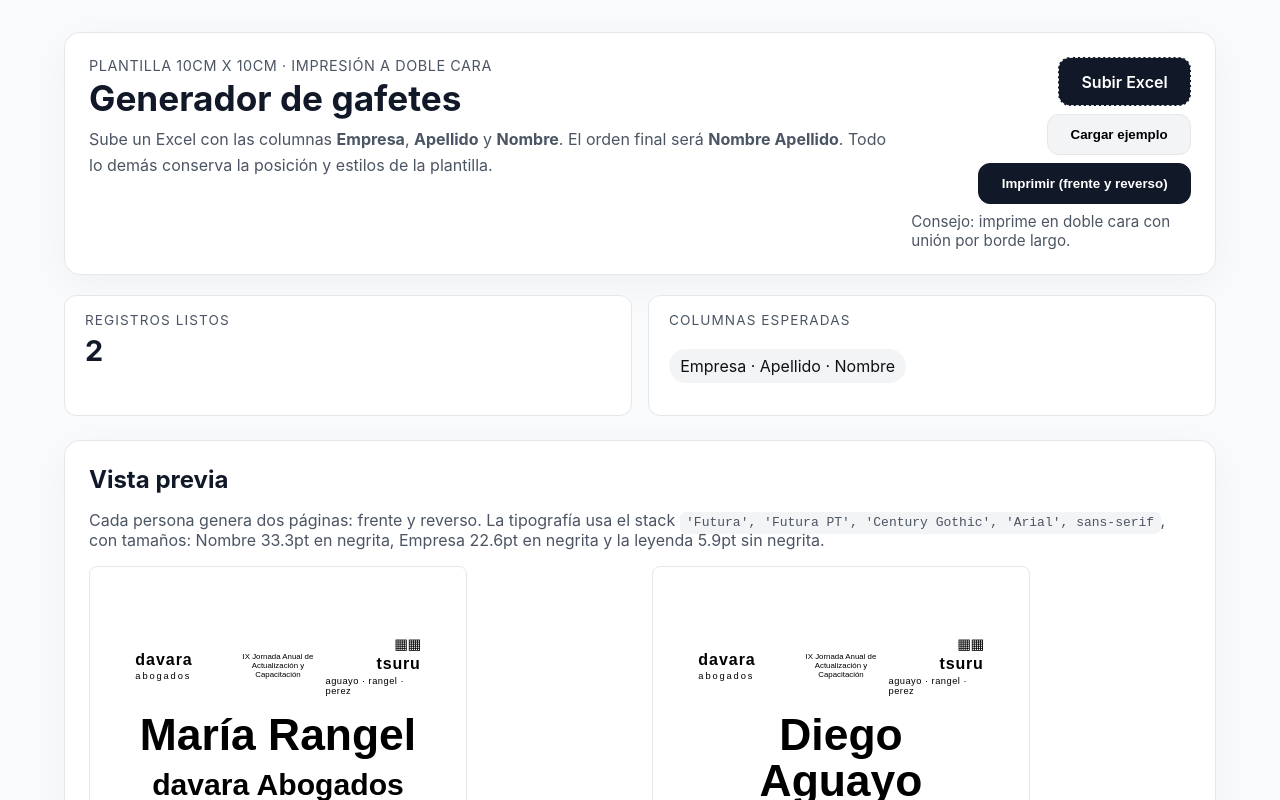
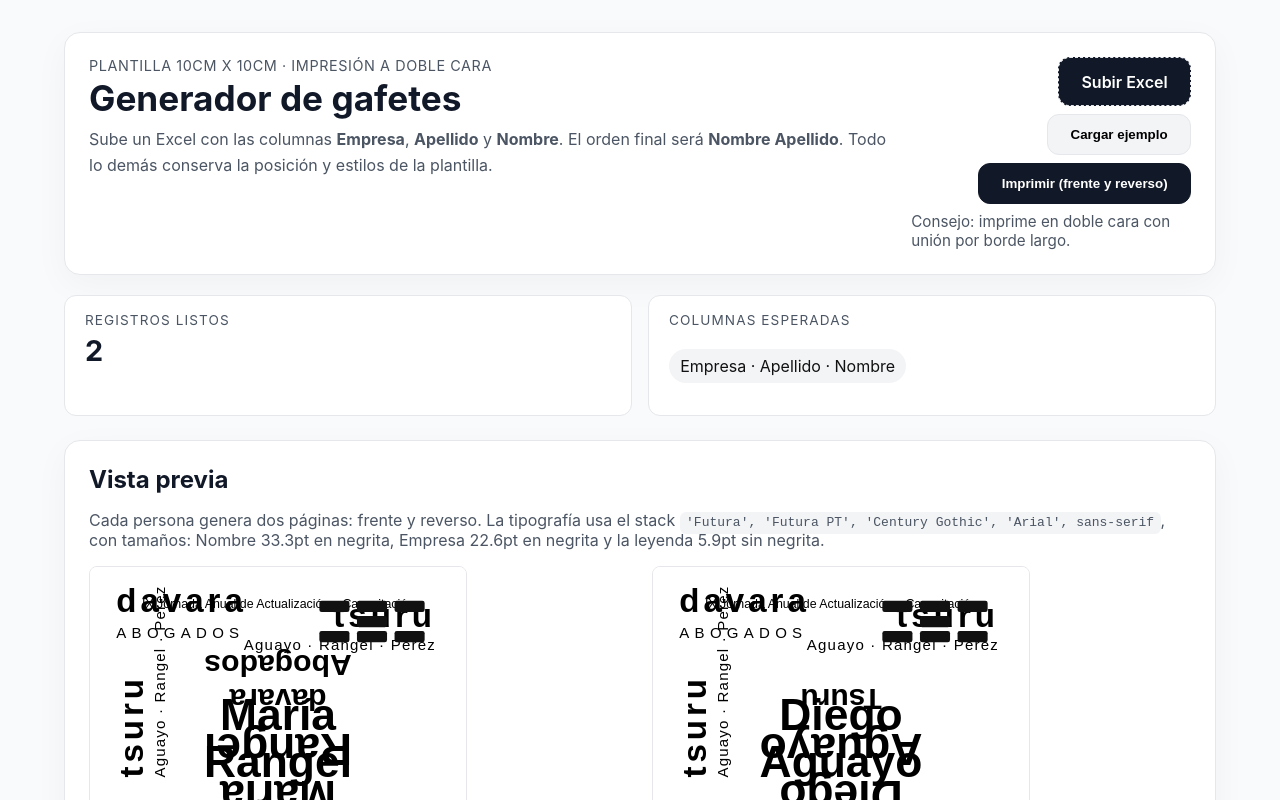
Before and after one commit to vicvaz074/automatizacion_nombres, a React (Vite) app: page / in a window 1280 px wide. Both pictures are taken after a click on the button "Cargar ejemplo". Shown: the top 800 px of the page. Built offline with nearby package versions, Linux system fonts and the light colour scheme.

Commit message:
Use template backgrounds for badges

```diff
--- a/src/App.css
+++ b/src/App.css
@@ -203,100 +203,33 @@ button.ghost {
   background: white;
   border: 1px solid var(--border);
   border-radius: 8px;
-  padding: 18mm 12mm;
-  display: flex;
-  flex-direction: column;
-  justify-content: space-between;
   overflow: hidden;
   color: #000;
 }
 
-.face-row {
-  display: grid;
-  grid-template-columns: repeat(3, 1fr);
-  align-items: center;
-  font-family: 'Futura', 'Futura PT', 'Century Gothic', 'Arial', sans-serif;
-}
-
-.face-row--top {
-  margin-bottom: 4mm;
-}
-
-.face-row--bottom {
-  margin-top: 4mm;
-}
-
-.logo {
-  text-transform: lowercase;
-  color: #000;
-  font-family: 'Futura', 'Futura PT', 'Century Gothic', 'Arial', sans-serif;
-}
-
-.logo-davara {
-  display: flex;
-  flex-direction: column;
-  gap: 0.6mm;
-  justify-self: start;
-}
-
-.logo-davara__brand {
-  font-weight: 700;
-  letter-spacing: 0.06em;
-}
-
-.logo-davara__role {
-  font-size: 7pt;
-  letter-spacing: 0.2em;
-}
-
-.logo-tsuru {
-  display: flex;
-  flex-direction: column;
-  gap: 0.8mm;
-  align-items: flex-end;
-  justify-self: end;
-}
-
-.logo-tsuru__icon {
-  font-size: 11pt;
-  letter-spacing: -0.05em;
-}
-
-.logo-tsuru__brand {
-  font-weight: 700;
-  letter-spacing: 0.05em;
-}
-
-.logo-tsuru__role {
-  font-size: 7pt;
-  letter-spacing: 0.05em;
-}
-
-.logo-tsuru--vertical,
-.logo-davara--vertical {
-  align-self: start;
-}
-
-.event-text {
-  text-align: center;
-  font-family: 'Futura', 'Futura PT', 'Century Gothic', 'Arial', sans-serif;
-  font-size: 5.9pt;
-  font-weight: 400;
-  color: #000;
-}
-
-.event-text--center {
-  margin-bottom: 6mm;
+.badge__template {
+  position: absolute;
+  inset: 0;
+  width: 100%;
+  height: 100%;
+  object-fit: contain;
 }
 
 .names {
+  position: absolute;
+  left: 50%;
+  transform: translateX(-50%);
+  top: 33mm;
   text-align: center;
   display: grid;
   gap: 2.6mm;
+  z-index: 1;
 }
 
 .names--mirrored {
-  transform: rotate(180deg);
+  top: auto;
+  bottom: 33mm;
+  transform: translateX(-50%) rotate(180deg);
 }
 
 .name {
@@ -310,60 +243,6 @@ button.ghost {
   margin: 0;
   font-size: 22.6pt;
   font-weight: 700;
-}
-
-.face-row--bottom .logo {
-  justify-self: center;
-}
-
-.logo-tsuru--mirrored,
-.logo-davara--mirrored {
-  transform: rotate(180deg);
-  text-align: center;
-}
-
-.face-corners {
-  position: absolute;
-  inset: 0;
-  pointer-events: none;
-}
-
-.logo-davara--corner,
-.logo-tsuru--corner {
-  position: absolute;
-  font-size: 9pt;
-}
-
-.logo-davara--rotated,
-.logo-tsuru--rotated {
-  transform: rotate(180deg);
-  top: 8mm;
-  left: 8mm;
-}
-
-.logo-tsuru--corner.logo-tsuru--rotated {
-  left: auto;
-  right: 8mm;
-}
-
-.logo-davara--bottom,
-.logo-tsuru--bottom {
-  bottom: 8mm;
-  left: 8mm;
-}
-
-.logo-tsuru--bottom {
-  left: auto;
-  right: 8mm;
-}
-
-.event-text--mirrored {
-  position: absolute;
-  bottom: 6mm;
-  left: 50%;
-  transform: translateX(-50%) rotate(180deg);
-  width: 100%;
-  text-align: center;
 }
 
 code {
--- a/src/App.jsx
+++ b/src/App.jsx
@@ -33,92 +33,21 @@ function buildAttendees(rows) {
 
 function BadgeFace({ attendee, variant = 'front' }) {
   const { fullName, company } = attendee
+  const templateSrc = variant === 'front' ? '/template-front.svg' : '/template-back.svg'
 
   return (
-    <section className={`badge ${variant}`}>
-      <div className="face-row face-row--top">
-        {variant === 'front' ? (
-          <>
-            <div className="logo logo-davara">
-              <span className="logo-davara__brand">davara</span>
-              <span className="logo-davara__role">ABOGADOS</span>
-            </div>
-            <div className="event-text">IX Jornada Anual de Actualización y Capacitación</div>
-            <div className="logo logo-tsuru">
-              <span className="logo-tsuru__icon">▦▦</span>
-              <span className="logo-tsuru__brand">Tsuru</span>
-              <span className="logo-tsuru__role">Aguayo · Rangel · Perez</span>
-            </div>
-          </>
-        ) : (
-          <>
-            <div className="logo logo-tsuru logo-tsuru--vertical">
-              <span className="logo-tsuru__icon">▦▦</span>
-              <span className="logo-tsuru__brand">Tsuru</span>
-              <span className="logo-tsuru__role">Aguayo · Rangel · Perez</span>
-            </div>
-            <div className="event-text event-text--center">IX Jornada Anual de Actualización y Capacitación</div>
-            <div className="logo logo-davara logo-davara--vertical">
-              <span className="logo-davara__brand">davara</span>
-              <span className="logo-davara__role">ABOGADOS</span>
-            </div>
-          </>
-        )}
+    <section className={`badge badge--${variant}`}>
+      <img className="badge__template" src={templateSrc} alt={`Plantilla ${variant}`} />
+
+      <div className="names" style={{ fontFamily: FUTURA_STACK }}>
+        <p className="name">{fullName || 'Nombre Apellido'}</p>
+        <p className="company">{company || 'Empresa'}</p>
       </div>
 
-      <div className="names">
-        <p className="name" style={{ fontFamily: FUTURA_STACK }}>
-          {fullName || 'Nombre Apellido'}
-        </p>
-        <p className="company" style={{ fontFamily: FUTURA_STACK }}>
-          {company || 'Empresa'}
-        </p>
+      <div className="names names--mirrored" style={{ fontFamily: FUTURA_STACK }}>
+        <p className="name">{fullName || 'Nombre Apellido'}</p>
+        <p className="company">{company || 'Empresa'}</p>
       </div>
-
-      <div className="names names--mirrored">
-        <p className="name" style={{ fontFamily: FUTURA_STACK }}>
-          {fullName || 'Nombre Apellido'}
-        </p>
-        <p className="company" style={{ fontFamily: FUTURA_STACK }}>
-          {company || 'Empresa'}
-        </p>
-      </div>
-
-      {variant === 'front' ? (
-        <div className="face-row face-row--bottom">
-          <div className="logo logo-tsuru logo-tsuru--mirrored">
-            <span className="logo-tsuru__icon">▦▦</span>
-            <span className="logo-tsuru__brand">Tsuru</span>
-            <span className="logo-tsuru__role">Aguayo · Rangel · Perez</span>
-          </div>
-          <div className="logo logo-davara logo-davara--mirrored">
-            <span className="logo-davara__brand">davara</span>
-            <span className="logo-davara__role">ABOGADOS</span>
-          </div>
-        </div>
-      ) : (
-        <div className="face-corners">
-          <div className="logo logo-davara logo-davara--corner logo-davara--rotated">
-            <span className="logo-davara__brand">davara</span>
-            <span className="logo-davara__role">ABOGADOS</span>
-          </div>
-          <div className="logo logo-tsuru logo-tsuru--corner logo-tsuru--rotated">
-            <span className="logo-tsuru__icon">▦▦</span>
-            <span className="logo-tsuru__brand">Tsuru</span>
-            <span className="logo-tsuru__role">Aguayo · Rangel · Perez</span>
-          </div>
-          <div className="logo logo-tsuru logo-tsuru--corner logo-tsuru--bottom">
-            <span className="logo-tsuru__icon">▦▦</span>
-            <span className="logo-tsuru__brand">Tsuru</span>
-            <span className="logo-tsuru__role">Aguayo · Rangel · Perez</span>
-          </div>
-          <div className="logo logo-davara logo-davara--corner logo-davara--bottom">
-            <span className="logo-davara__brand">davara</span>
-            <span className="logo-davara__role">ABOGADOS</span>
-          </div>
-          <div className="event-text event-text--mirrored">IX Jornada Anual de Actualización y Capacitación</div>
-        </div>
-      )}
     </section>
   )
 }
```
Also changed, not shown: public/template-back.svg (added), public/template-front.svg (added).
